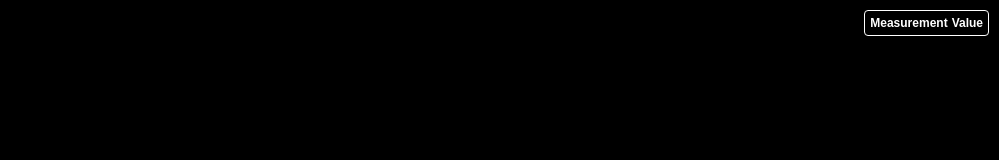
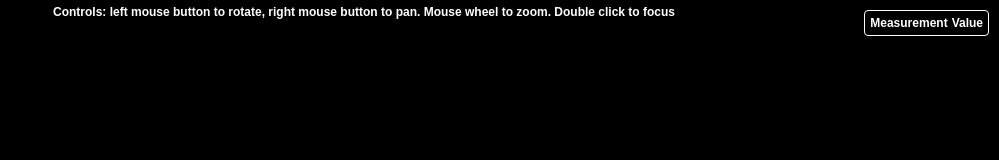
Before and after one commit to UoA-eResearch/bones, a plain HTML site: page index.html in a window 1280 px wide. Shown: the whole page, without its empty margins (281-1280 px from the left). Drawn offline with nearby package versions, Linux system fonts and the light colour scheme.

Commit message:
controls

```diff
--- a/index.html
+++ b/index.html
@@ -24,6 +24,7 @@
             width: 100%;
             top: 0px;
             padding: 5px;
+            z-index: 999;
         }
 
         a {
@@ -43,6 +44,7 @@
 
         #measurements_table {
             position: absolute;
+            z-index: 1000;
             top: 10px;
             right: 10px;
             background-color: black;
@@ -54,6 +56,7 @@
 </head>
 
 <body>
+    <div id="info">Controls: left mouse button to rotate, right mouse button to pan. Mouse wheel to zoom. Double click to focus</div>
     <div id="container"></div>
     <table id="measurements_table">
         <thead>
```
